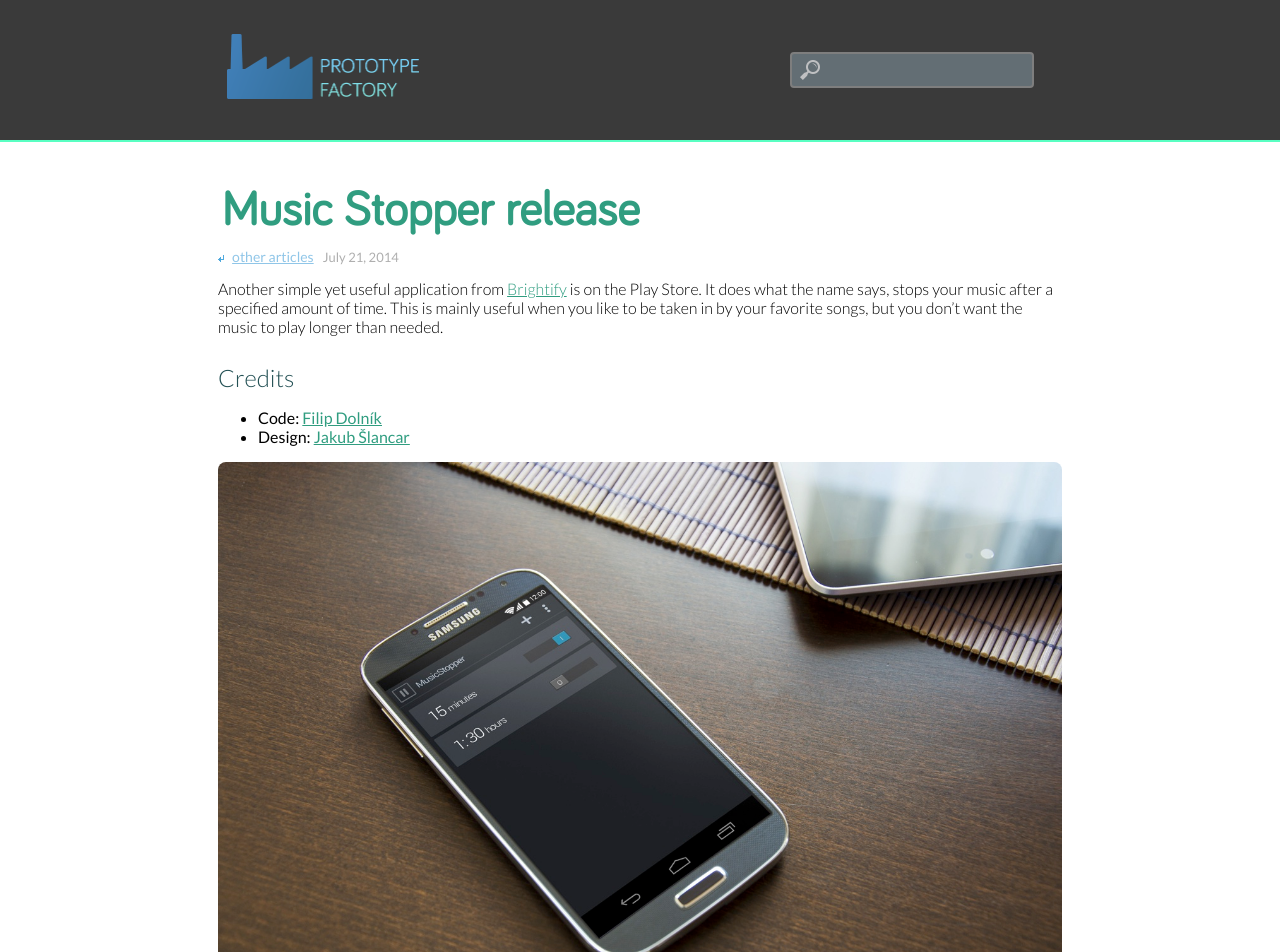
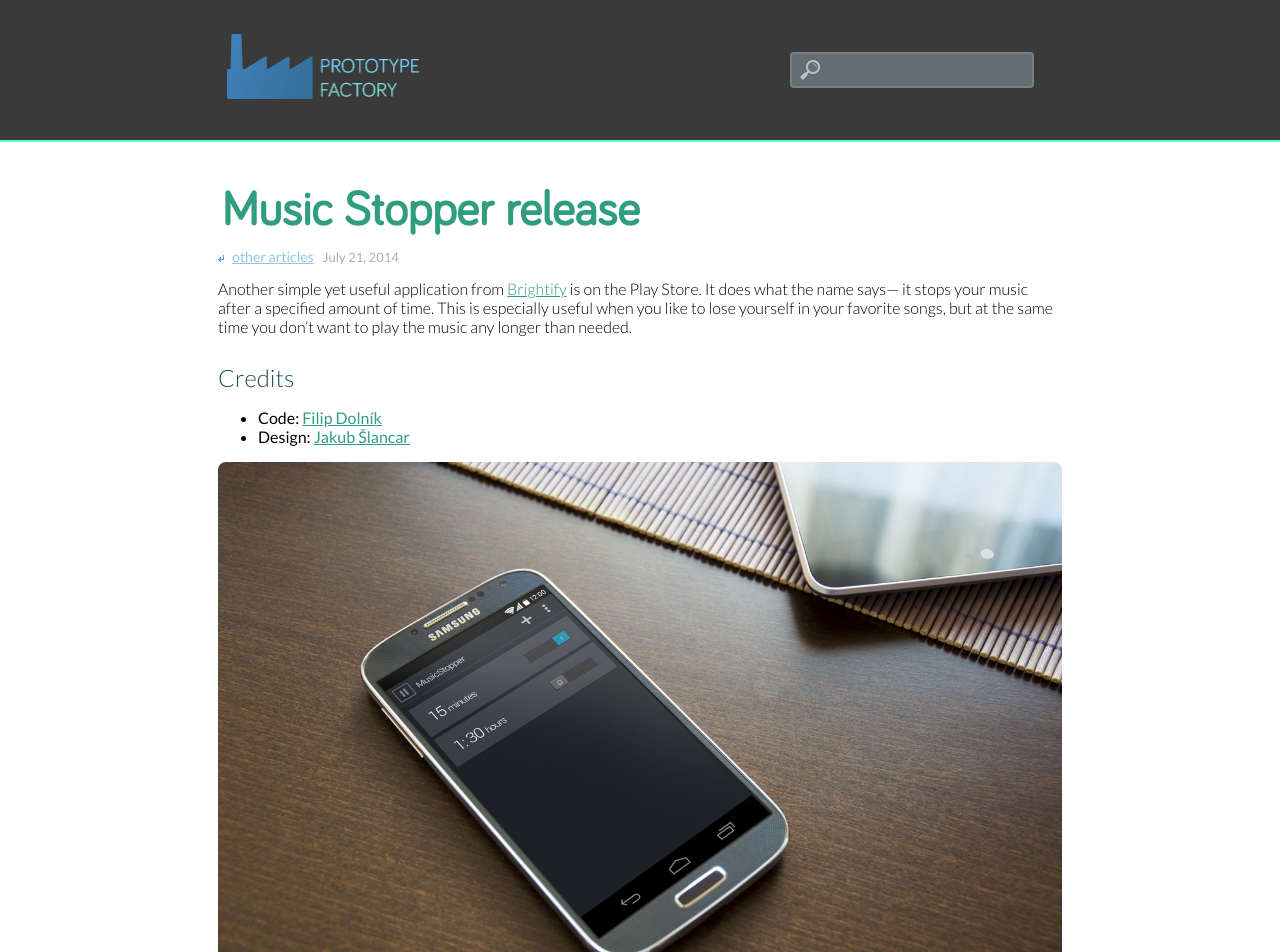
Before and after one commit to TadeasKriz/tadeaskriz.github.io, a Jekyll site: the page built from _posts/2014-07-21-music-stopper-released.md, in a window 1280 px wide. Shown: the top 952 px of the page. Built offline with Jekyll 4.4.1, drawn with Linux system fonts in a browser that asks for light colours; comment, search, counter and statistics services are not loaded.

Commit message:
Fix grammar. 2014-07-21-music-stopper-released.md

```diff
--- a/_posts/2014-07-21-music-stopper-released.md
+++ b/_posts/2014-07-21-music-stopper-released.md
@@ -3,7 +3,7 @@ title: Music Stopper release
 image: content/music-stopper-released/title_image.jpg
 ---
 
-Another simple yet useful application from [Brightify][brightify] is on the Play Store. It does what the name says, stops your music after a specified amount of time. This is mainly useful when you like to be taken in by your favorite songs, but you don't want the music to play longer than needed.
+Another simple yet useful application from [Brightify][brightify] is on the Play Store. It does what the name says— it stops your music after a specified amount of time. This is especially useful when you like to lose yourself in your favorite songs, but at the same time you don't want to play the music any longer than needed.
 
 ### Credits
 * Code: [Filip Dolník][filip]
```
